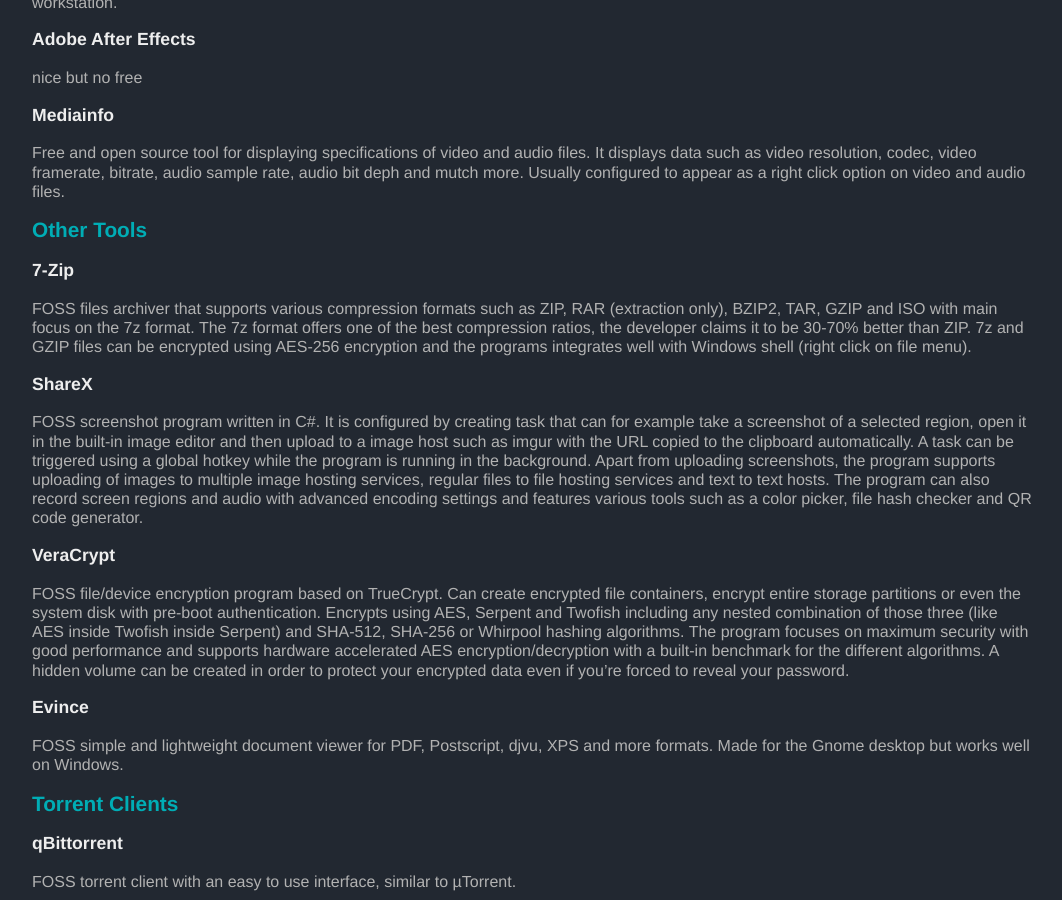
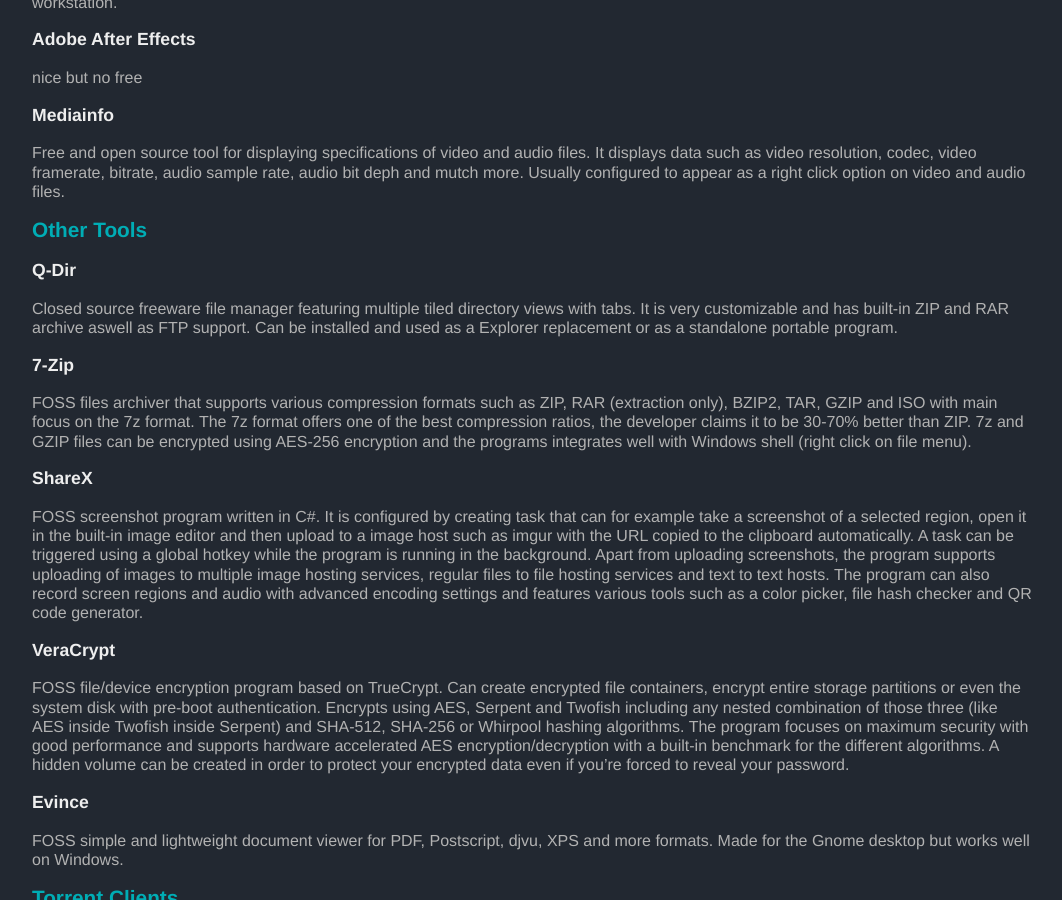
Before and after one commit to mightynerd/comfysoft, a Jekyll site: the page built from w/index.md, in a window 1280 px wide and 900 px high, scrolled down 2478 px. Shown: the whole window, without its empty margins (108-1170 px from the left). Built offline with Jekyll 4.4.1, drawn with Linux system fonts in a browser that asks for light colours.

Commit message:
Adds Q-Dir

```diff
--- a/w/index.md
+++ b/w/index.md
@@ -108,6 +108,9 @@ right click option on video and audio files.
 
 ## Other Tools
 
+### Q-Dir
+Closed source freeware file manager featuring multiple tiled directory views with tabs. It is very customizable and has built-in ZIP and RAR archive aswell as FTP support. Can be installed and used as a Explorer replacement or as a standalone portable program.
+
 ### 7-Zip
 FOSS files archiver that supports various compression formats such as ZIP, RAR (extraction only), BZIP2, TAR, GZIP and ISO with main focus on the 7z format. The 7z format offers one of the best compression ratios, the developer claims it to be 30-70% better than ZIP. 7z and GZIP files can be encrypted using AES-256 encryption and the programs integrates well with Windows shell (right click on file menu).
 
```
